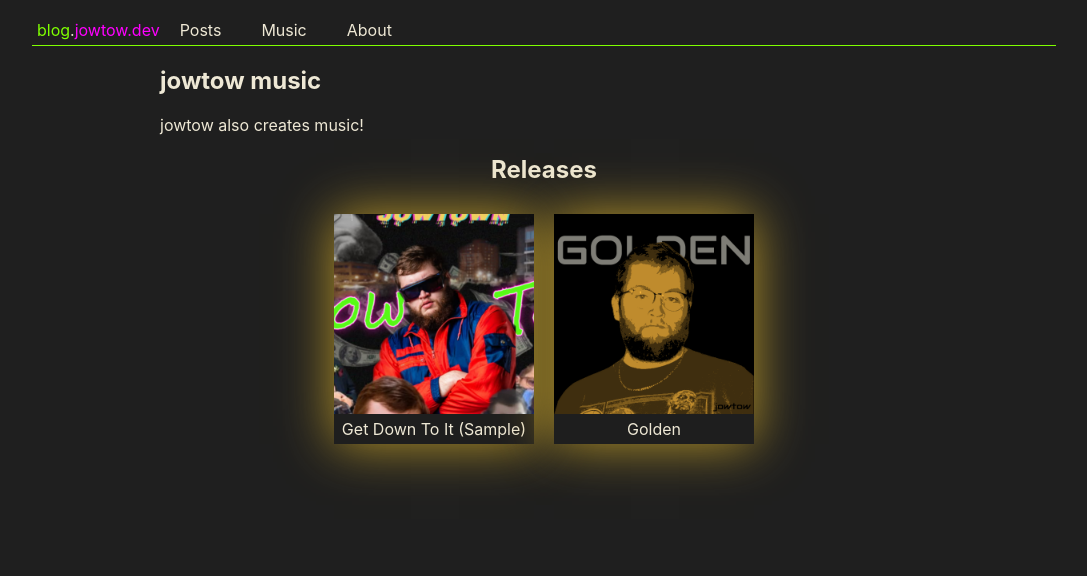
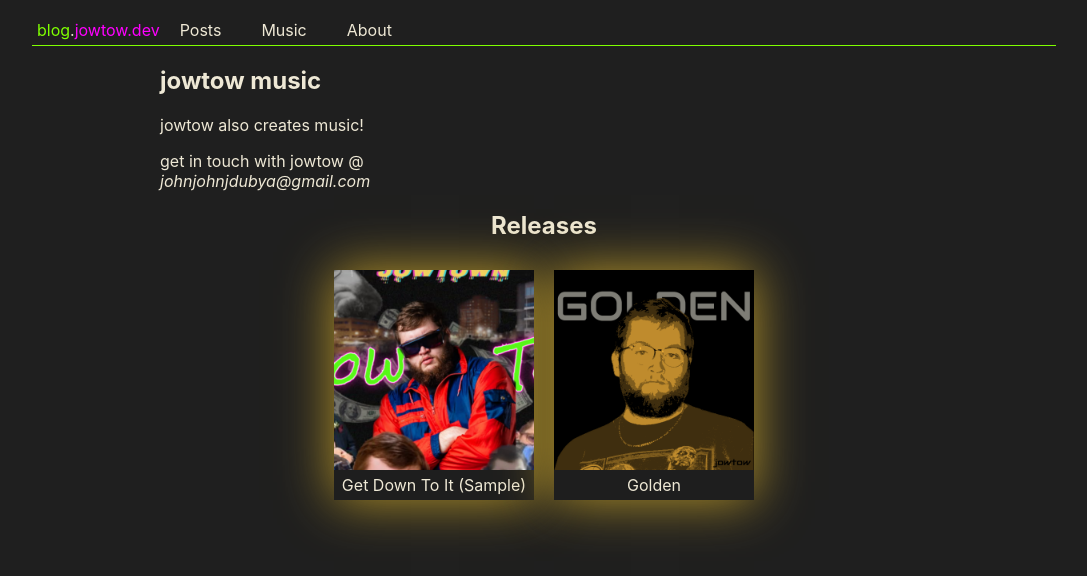
Before and after one commit to jowtow/jowtow-blog, a Next.js app: page /music in a window 1280 px wide. Shown: the top 576 px of the page, without its empty margins (96-1183 px from the left). Built offline with nearby package versions, Linux system fonts and the light colour scheme.

Commit message:
add email address to music page for spotify approval

```diff
--- a/pages/music.js
+++ b/pages/music.js
@@ -8,6 +8,9 @@ export default function Music({ title }) {
         <h1>jowtow music</h1>
 
         <p>jowtow also creates music!</p>
+        <p>
+          get in touch with jowtow @ <address>johnjohnjdubya@gmail.com</address>
+        </p>
 
         <h2 style={{ textAlign: "center" }}>Releases</h2>
         <div style={{ display: "flex", justifyContent: "center" }}>
```
